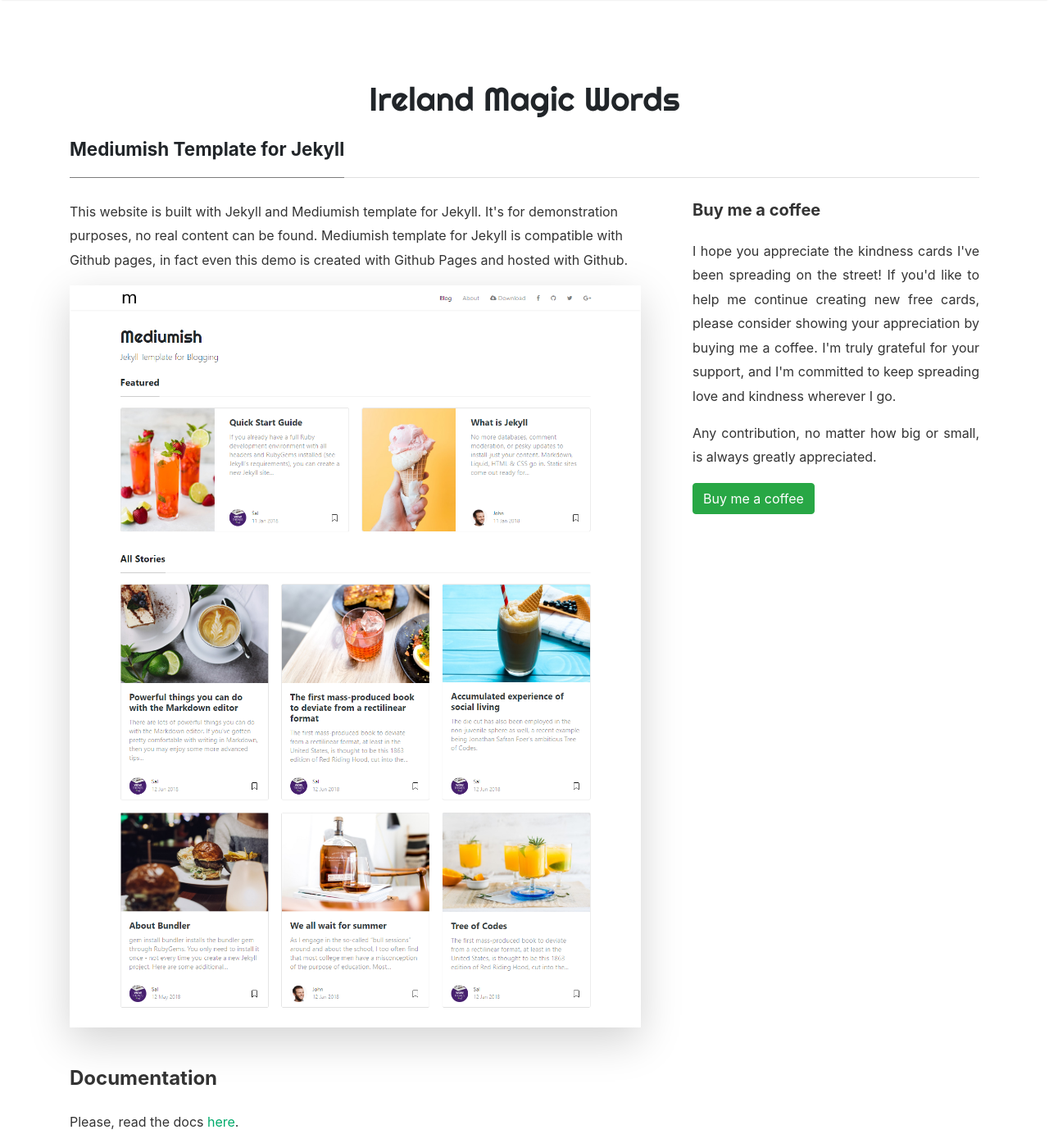
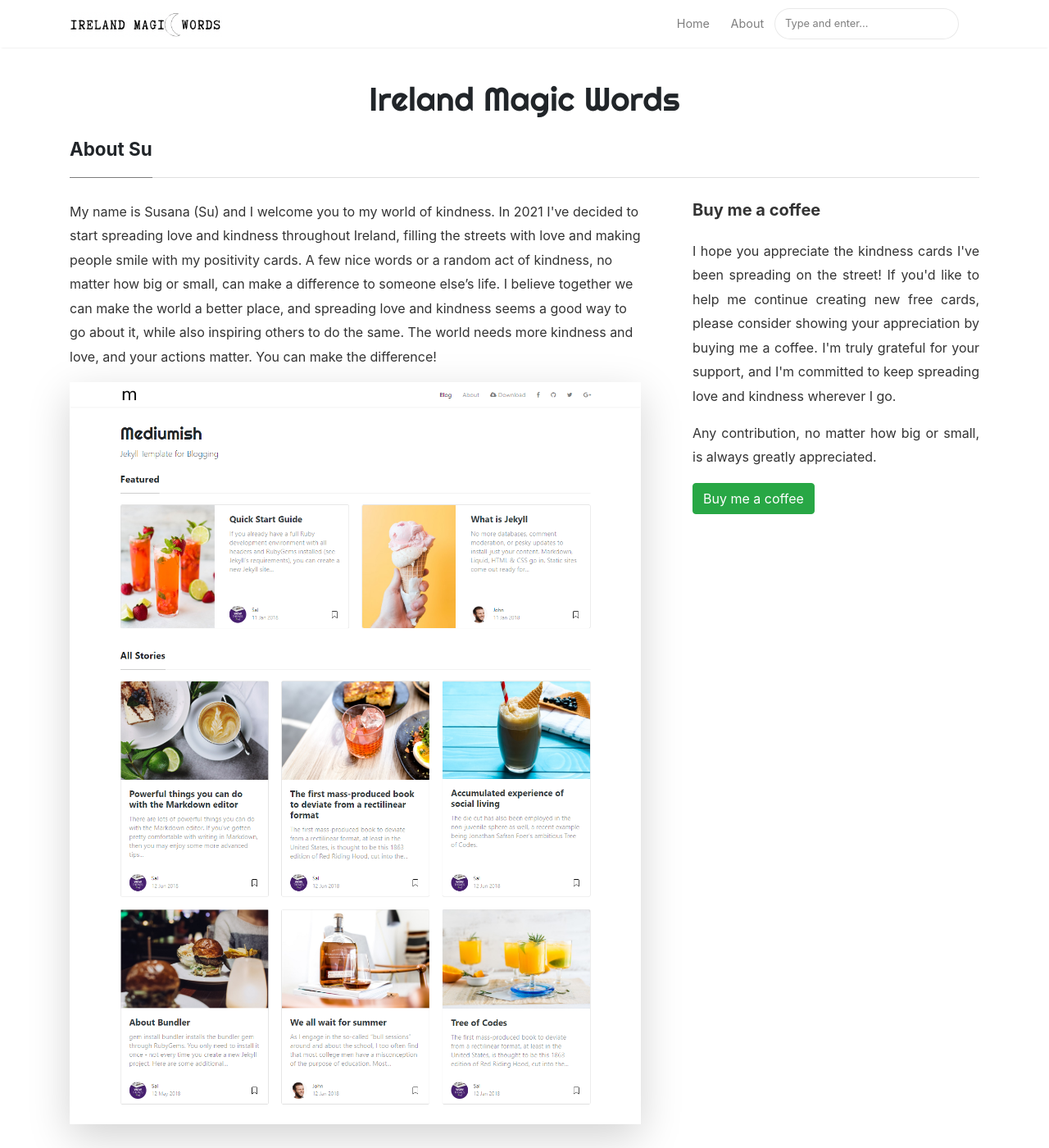
Before and after one commit to irelandmagicwords/irelandmagicwords.github.io, a Jekyll site: the page built from _pages/about.md, in a window 1280 px wide and 1400 px high. Shown: the whole window at 82% size. Built offline with Jekyll 4.4.1, drawn with Linux system fonts in a browser that asks for light colours; nearby versions of some CDN libraries; comment, search, counter and statistics services are not loaded; some of the changed text lies outside the part shown.

Commit message:
Update about section with Su's text

```diff
--- a/_pages/about.md
+++ b/_pages/about.md
@@ -1,23 +1,17 @@
 ---
 layout: page
-title: Mediumish Template for Jekyll
+title: About Su
 permalink: /about
-comments: true
+comments: false
 ---
 
 <div class="row justify-content-between">
 <div class="col-md-8 pr-5">
 
-<p>This website is built with Jekyll and Mediumish template for Jekyll. It's for demonstration purposes, no real content can be found. Mediumish template for Jekyll is compatible with Github pages, in fact even this demo is created with Github Pages and hosted with Github.</p>
+<p>My name is Susana (Su) and I welcome you to my world of kindness.  In 2021 I've decided to start spreading love and kindness throughout Ireland, filling the streets with love and making people smile with my positivity cards. A few nice words or a random act of kindness, no matter how big or small, can make a difference to someone else’s life. I believe together we can make the world a better place, and spreading love and kindness seems a good way to go about it, while also inspiring others to do the same. The world needs more kindness and love, and your actions matter. You can make the difference!</p>
 
 <p class="mb-5"><img class="shadow-lg" src="{{site.baseurl}}/assets/images/mediumish-jekyll-template.png" alt="jekyll template mediumish" /></p>
-<h4>Documentation</h4>
 
-<p>Please, read the docs <a href="https://bootstrapstarter.com/bootstrap-templates/template-mediumish-bootstrap-jekyll/">here</a>.</p>
-
-<h4>Questions or bug reports?</h4>
-
-<p>Head over to our <a href="https://github.com/wowthemesnet/mediumish-theme-jekyll">Github repository</a>!</p>
 
 </div>
 
```
